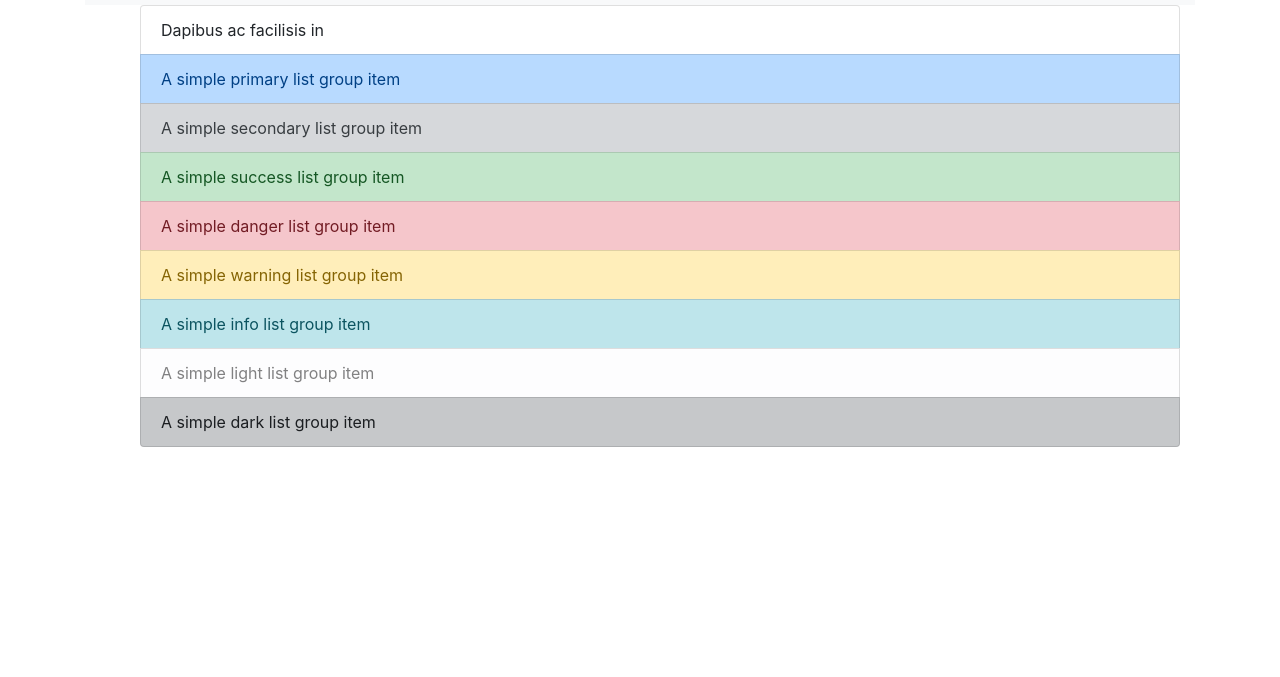
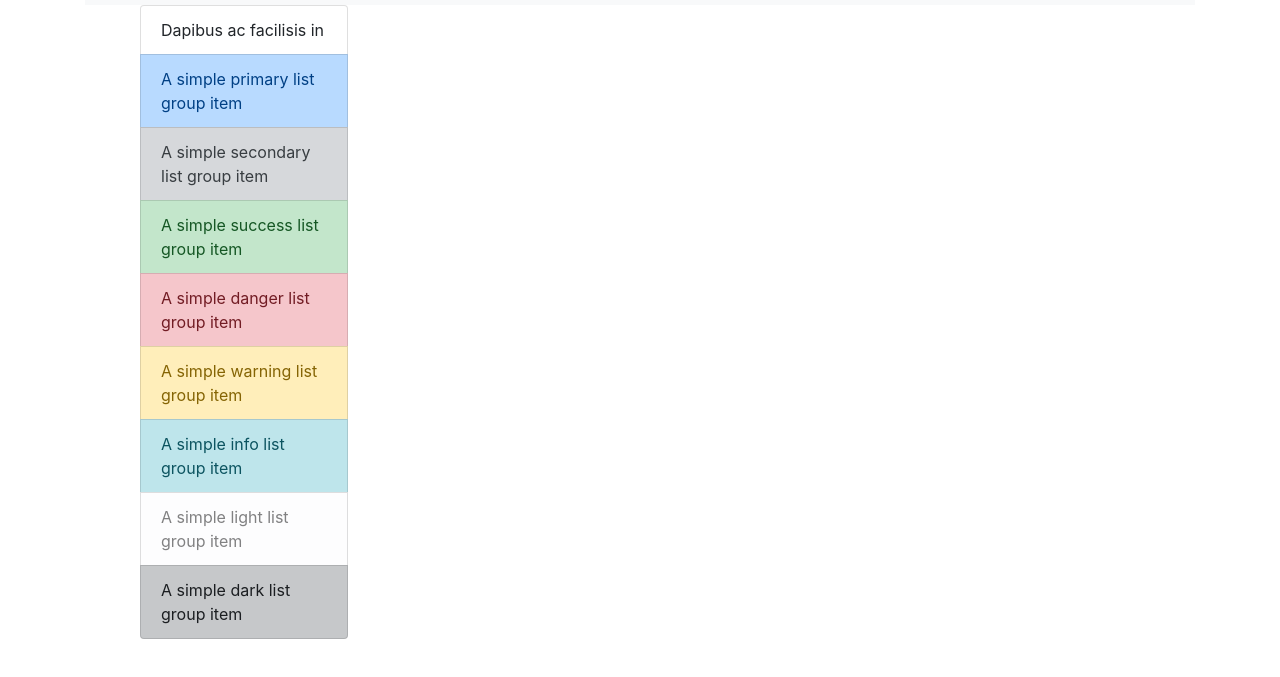
Before and after one commit to Taubinho/project0, a plain HTML site: page list.html in a window 1280 px wide. Shown: the part 51-728 px from the top of the page. Drawn offline with nearby package versions, Linux system fonts and the light colour scheme.

Commit message:
added a list

```diff
--- a/list.html
+++ b/list.html
@@ -27,7 +27,7 @@
               </ul>
             </div>
           </nav>
-          <div class="container-fluid">
+          <div class="col-3">
             <ol class="primary">
               <li class="list-group-item">Dapibus ac facilisis in</li>
               <li class="list-group-item list-group-item-primary">A simple primary list group item</li>
```
